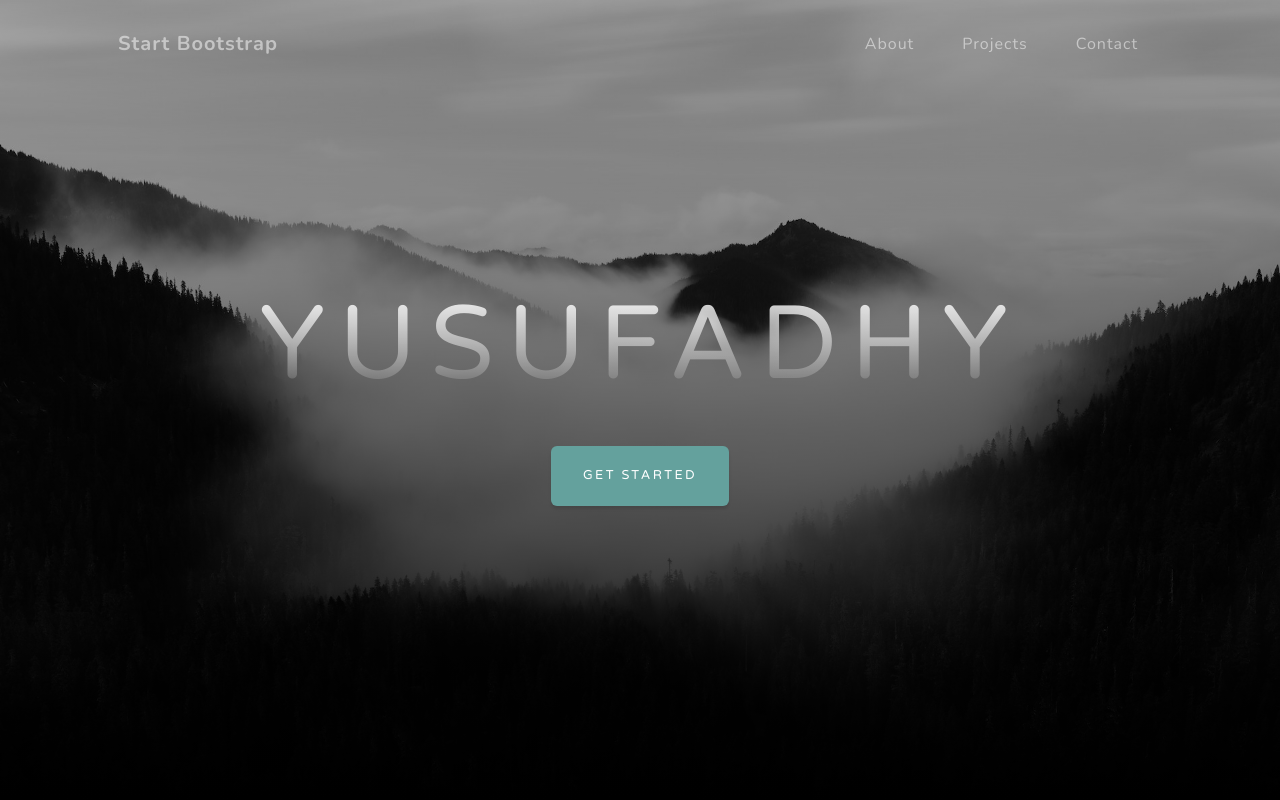
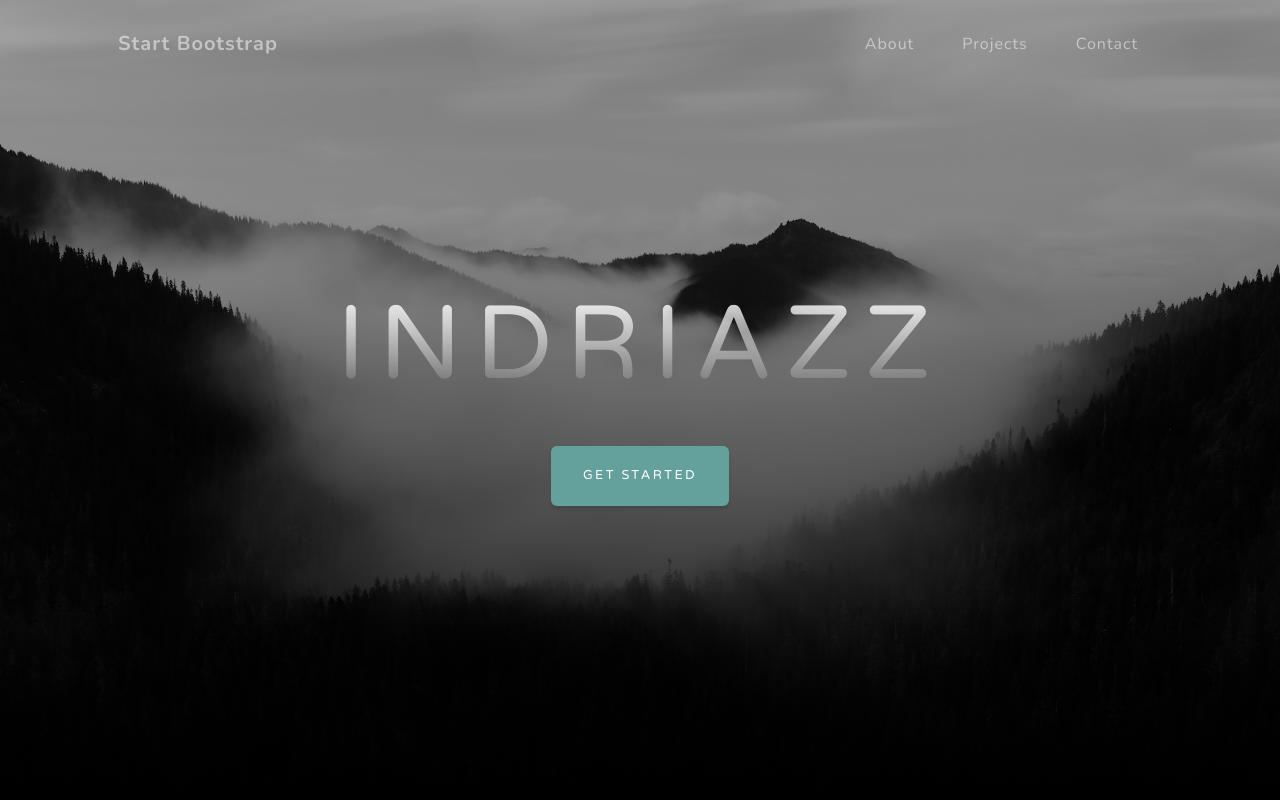
Before and after one commit to indrinr/indriazz, a plain HTML site: page index.html in a window 1280 px wide. Shown: the top 800 px of the page. Drawn offline with nearby package versions, Linux system fonts and the light colour scheme.

Commit message:
Update index.html

```diff
--- a/index.html
+++ b/index.html
@@ -38,7 +38,7 @@
             <div class="container px-4 px-lg-5 d-flex h-100 align-items-center justify-content-center">
                 <div class="d-flex justify-content-center">
                     <div class="text-center">
-                        <h1 class="mx-auto my-0 text-uppercase">yusufadhy</h1>
+                        <h1 class="mx-auto my-0 text-uppercase">indriazz</h1>
                         <h2 class="text-white-50 mx-auto mt-2 mb-5"></h2>
                         <a class="btn btn-primary" href="#about">Get Started</a>
                     </div>
```
